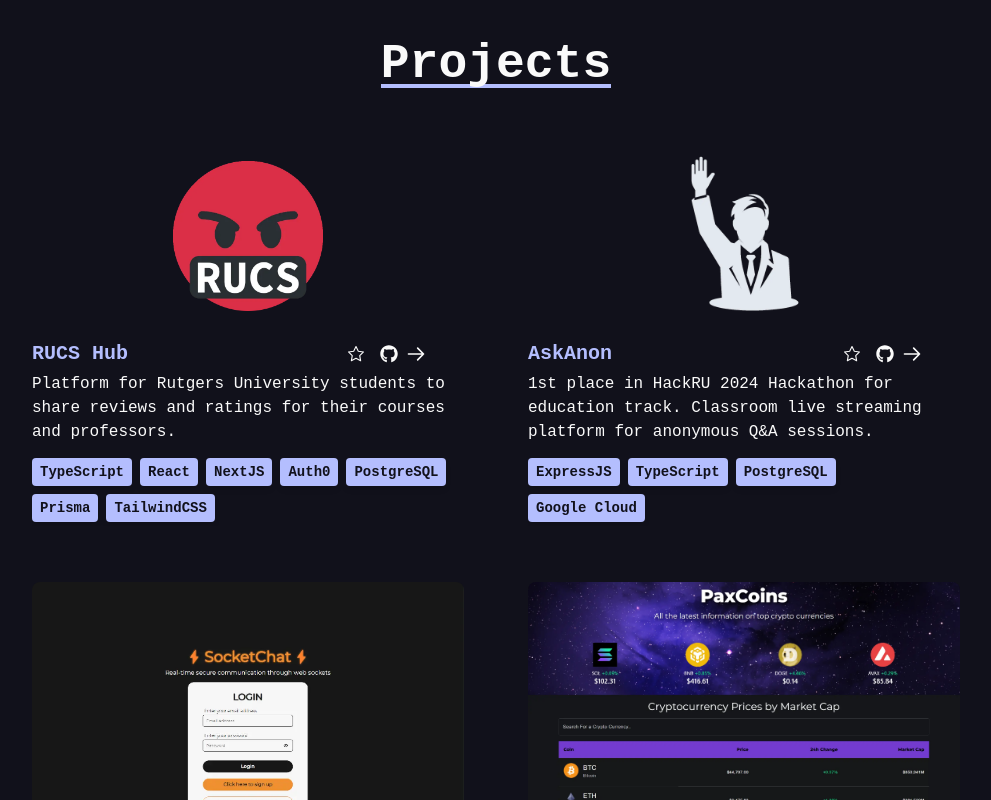
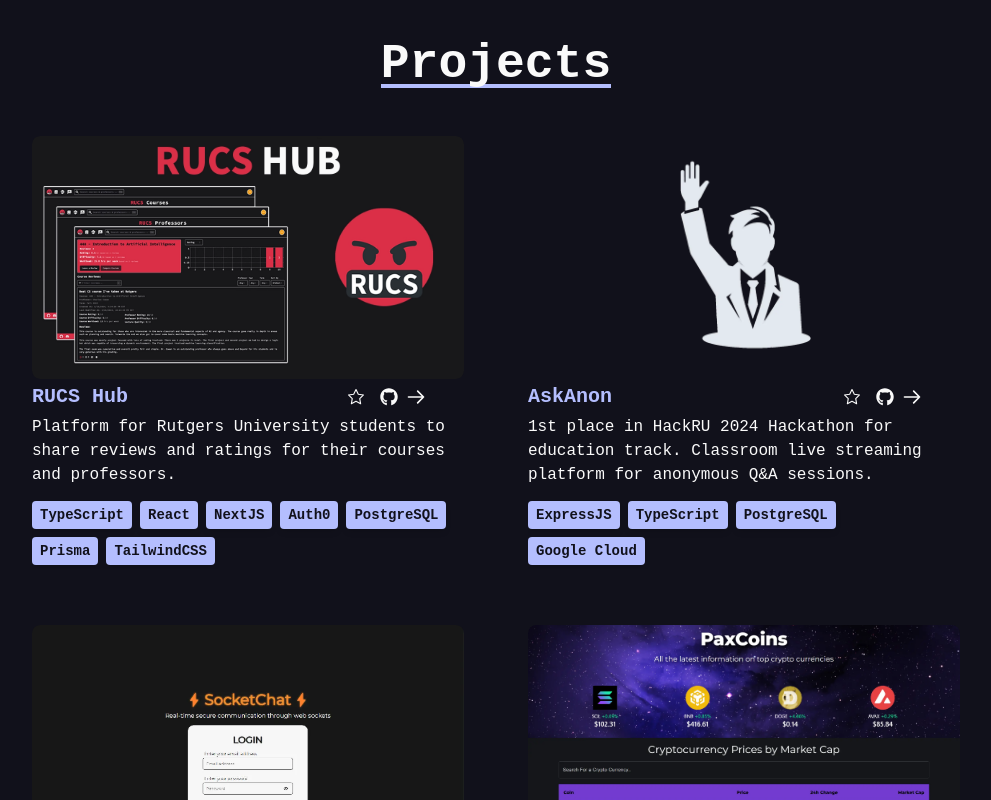
Before and after one commit to DylanPina/dsp.dev, a Next.js app: page / in a window 1280 px wide. Shown: the part 2120-2920 px from the top of the page, without its empty margins (144-1135 px from the left). Built offline with nearby package versions, Linux system fonts and the light colour scheme; no server answers.

Commit message:
Updated project image for RUCS Hub

```diff
--- a/components/ProjectCard.tsx
+++ b/components/ProjectCard.tsx
@@ -91,9 +91,9 @@
   return (
     <div ref={sectionRef} className={`md:basis-1/2 md:px-8 py-2 md:py-4`}>
       <div className={`project-card project-card-${index}`}>
-        <div className="overflow-hidden ">
+        <div className="overflow-hidden rounded-lg">
           <div
-            className={`project-image ${project.bgColor} relative rounded-lg`}
+            className={`project-image ${project.bgColor} relative rounded-lg aspect-[16/9]`}
           >
             {project.image}
           </div>
--- a/sections/ProjectSection.tsx
+++ b/sections/ProjectSection.tsx
@@ -46,8 +46,9 @@
       <Image
         src={rucshub}
         sizes="100vw"
+        fill
         alt="RUCS Hub"
-        className="transition-transform duration-500 scale-75 max-w-50 my-auto justify-center center m-auto hover:scale-90 object-cover"
+        className="transition-transform duration-500 rounded-lg hover:scale-110 "
       />
     ),
     desc: "Platform for Rutgers University students to share reviews and ratings for their courses and professors.",
@@ -73,6 +74,7 @@
       <Image
         src={askanon}
         sizes="100vw"
+        fill
         alt="AskAnon"
         className="transition-transform duration-500 max-w-50 justify-center center m-auto hover:scale-125 object-cover"
       />
@@ -92,7 +94,7 @@
         src={socketchat}
         sizes="100vw"
         alt="SocketChat"
-        className="transition-transform duration-500 h-75 outline outline-2 rounded-lg justify-center center m-auto hover:scale-125 object-cover"
+        className="transition-transform duration-500 h-75 outline outline-2 rounded-lg justify-center center m-auto hover:scale-110 object-cover"
       />
     ),
     desc: "Web-based messaging platform that uses web sockets for bidirectional low-latency communication.",
@@ -117,7 +119,7 @@
         src={paxcoins}
         sizes="100vw"
         alt="PaxCoins"
-        className="transition-transform duration-500 h-75 outline outline-2 rounded-lg justify-center center m-auto hover:scale-125 object-cover"
+        className="transition-transform duration-500 h-75 outline outline-2 rounded-lg justify-center center m-auto hover:scale-110 object-cover"
       />
     ),
     desc: "Crytocurrency analytics dashboard.",
```
Also changed, not shown: public/projects/rucshub.webp.
